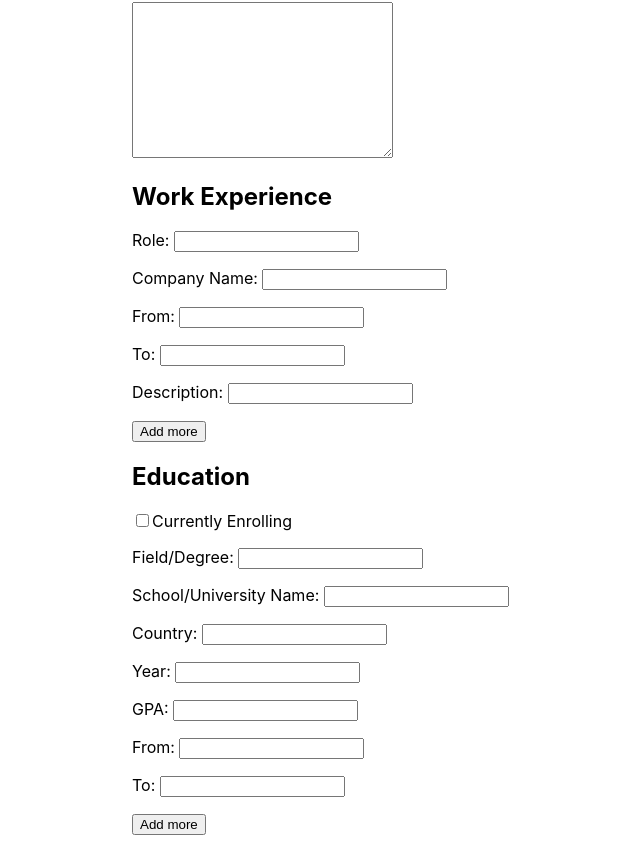
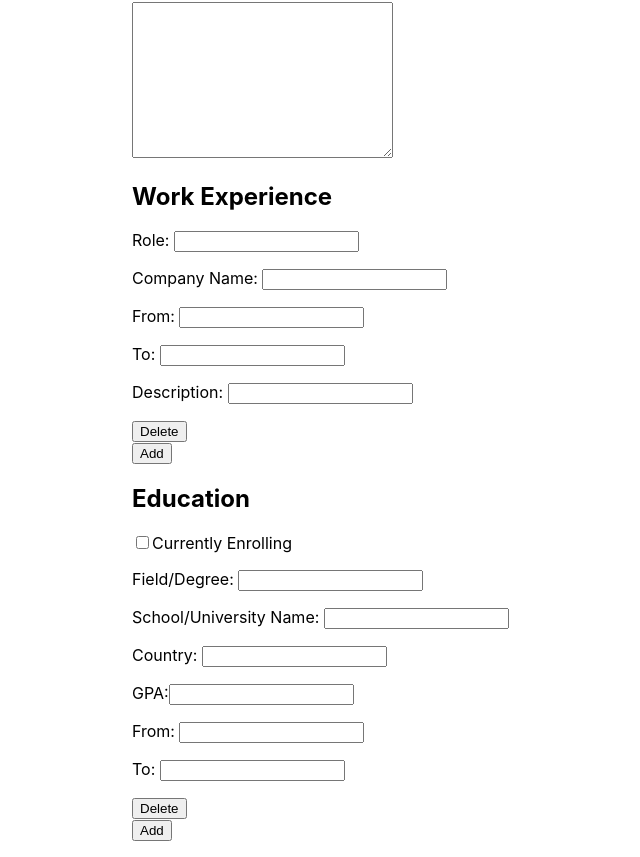
Before and after one commit to faishalirwn/cv-application, a React (Create React App) app: page / in a window 1280 px wide. Shown: the part 432-1289 px from the top of the page, without its empty margins (158-798 px from the left). Built offline with nearby package versions, Linux system fonts and the light colour scheme.

Commit message:
Add state in App as the source of truth of CVInput and CVPaper and Add state handler in CVInput

```diff
--- a/src/App.js
+++ b/src/App.js
@@ -1,7 +1,95 @@
+import { Component } from "react";
 import "./App.css";
 import CVInput from "./components/CVInput";
+import CVPaper from "./components/CVPaper";
 
-function App() {
+class App extends Component {
+  constructor(props) {
+    super(props);
+    this.state = {
+      cvContent: {
+        name: "",
+        address: "",
+        phone: "",
+        email: "",
+        linkedin: "",
+        github: "",
+        summary: "",
+        work: [
+          {
+            role: "",
+            company: "",
+            from: "",
+            to: "",
+            desc: "",
+          },
+        ],
+        education: [
+          {
+            enroll: false,
+            field: "",
+            school: "",
+            country: "",
+            gpa: "",
+            from: "",
+            to: "",
+            year: "",
+          },
+        ],
+      },
+    };
+
+    this.handleValueChange = this.handleValueChange.bind(this);
+    this.handleArrayValueChange = this.handleArrayValueChange.bind(this);
+    this.handleFormAddition = this.handleFormAddition.bind(this);
+    this.handleFormDeletion = this.handleFormDeletion.bind(this);
+  }
+
+  handleValueChange(key, value) {
+    this.setState({
+      cvContent: {
+        ...this.state.cvContent,
+        [key]: value,
+      },
+    });
+    console.log(this.state.cvContent);
+  }
+
+  handleArrayValueChange(section, key, value, index) {
+    let currentSection = this.state.cvContent[section];
+    currentSection[index][key] = value;
+    this.setState({
+      cvContent: {
+        ...this.state.cvContent,
+        [section]: currentSection,
+      },
+    });
+    console.log(this.state.cvContent);
+  }
+
+  handleFormAddition(section) {
+    let currentSection = this.state.cvContent[section];
+    currentSection.push({});
+    this.setState({
+      cvContent: {
+        ...this.state.cvContent,
+        [section]: currentSection,
+      },
+    });
+  }
+
+  handleFormDeletion(section, index) {
+    let currentSection = this.state.cvContent[section];
+    currentSection.splice(index, 1);
+    this.setState({
+      cvContent: {
+        ...this.state.cvContent,
+        [section]: currentSection,
+      },
+    });
+  }
+
+  render() {
     return (
       <>
         <nav>
@@ -10,11 +98,18 @@ function App() {
           <button>Print</button>
         </nav>
         <div className="App">
-        <CVInput />
+          <CVInput
+            onValueChange={this.handleValueChange}
+            onArrayValueChange={this.handleArrayValueChange}
+            onFormAddition={this.handleFormAddition}
+            onFormDeletion={this.handleFormDeletion}
+            cvContent={this.state.cvContent}
+          />
           {/* <CVPaper /> */}
         </div>
       </>
     );
   }
+}
 
 export default App;
--- a/src/components/CVInput.js
+++ b/src/components/CVInput.js
@@ -1,105 +1,326 @@
 import { Component } from "react";
 
 class CVInput extends Component {
+  constructor(props) {
+    super(props);
+    this.handleValueChange = this.handleValueChange.bind(this);
+    this.handleArrayValueChange = this.handleArrayValueChange.bind(this);
+    this.handleFormAddition = this.handleFormAddition.bind(this);
+    this.handleFormDeletion = this.handleFormDeletion.bind(this);
+  }
+
+  handleValueChange(key, e) {
+    this.props.onValueChange(key, e.target.value);
+  }
+
+  handleArrayValueChange(section, key, index, e) {
+    const value =
+      e.target.type === "checkbox" ? e.target.checked : e.target.value;
+    console.log(value);
+    this.props.onArrayValueChange(section, key, value, index);
+  }
+
+  handleFormAddition(section) {
+    this.props.onFormAddition(section);
+  }
+
+  handleFormDeletion(section, index) {
+    this.props.onFormDeletion(section, index);
+  }
+
   render() {
+    const cvContent = this.props.cvContent;
     return (
       <div>
-        <form>
         <section>
           <h2>General Info</h2>
           <p>
             <label htmlFor="name">Name: </label>
-              <input type="text" autoComplete="off" id="name" />
+            <input
+              onChange={this.handleValueChange.bind(this, "name")}
+              value={cvContent.name}
+            />
           </p>
           <p>
             <label htmlFor="address">Address: </label>
-              <input type="text" autoComplete="off" id="address" />
+            <input
+              onChange={this.handleValueChange.bind(this, "address")}
+              value={cvContent.address}
+            />
           </p>
           <p>
             <label htmlFor="phone">Phone Number: </label>
-              <input type="text" autoComplete="off" id="phone" />
+            <input
+              onChange={this.handleValueChange.bind(this, "phone")}
+              value={cvContent.phone}
+            />
           </p>
           <p>
             <label htmlFor="email">Email: </label>
-              <input type="text" autoComplete="off" id="email" />
+            <input
+              onChange={this.handleValueChange.bind(this, "email")}
+              value={cvContent.email}
+            />
           </p>
           <p>
             <label htmlFor="linkedin">Linkedin: </label>
-              <input type="text" autoComplete="off" id="linkedin" />
+            <input
+              onChange={this.handleValueChange.bind(this, "linkedin")}
+              value={cvContent.linkedin}
+            />
           </p>
           <p>
             <label htmlFor="github">Github: </label>
-              <input type="text" autoComplete="off" id="github" />
+            <input
+              onChange={this.handleValueChange.bind(this, "github")}
+              value={cvContent.github}
+            />
           </p>
         </section>
 
         <section>
           <h2>Summary</h2>
-            <textarea name="" id="" cols="30" rows="10"></textarea>
+          <textarea
+            onChange={this.handleValueChange.bind(this, "summary")}
+            value={cvContent.summary}
+            cols="30"
+            rows="10"
+          ></textarea>
         </section>
 
         <section>
           <h2>Work Experience</h2>
+          {cvContent.work.map((form, i) => {
+            return (
+              <div key={i}>
                 <p>
-              <label htmlFor="role_1">Role: </label>
-              <input type="text" autoComplete="off" id="role_1" />
+                  <label htmlFor={`role_${i}`}>Role: </label>
+                  <input
+                    onChange={this.handleArrayValueChange.bind(
+                      this,
+                      "work",
+                      "role",
+                      i
+                    )}
+                    type="text"
+                    autoComplete="off"
+                    id={`role_${i}`}
+                    value={cvContent.work[i].role}
+                  />
                 </p>
                 <p>
-              <label htmlFor="company_1">Company Name: </label>
-              <input type="text" autoComplete="off" id="company_1" />
+                  <label htmlFor={`company_${i}`}>Company Name: </label>
+                  <input
+                    onChange={this.handleArrayValueChange.bind(
+                      this,
+                      "work",
+                      "company",
+                      i
+                    )}
+                    type="text"
+                    autoComplete="off"
+                    id={`company_${i}`}
+                    value={cvContent.work[i].company}
+                  />
                 </p>
                 <p>
-              <label htmlFor="work_from_1">From: </label>
-              <input type="text" autoComplete="off" id="work_from_1" />
+                  <label htmlFor={`work_from_${i}`}>From: </label>
+                  <input
+                    onChange={this.handleArrayValueChange.bind(
+                      this,
+                      "work",
+                      "from",
+                      i
+                    )}
+                    type="text"
+                    autoComplete="off"
+                    id={`work_from_${i}`}
+                    value={cvContent.work[i].from}
+                  />
                 </p>
                 <p>
-              <label htmlFor="work_to_1">To: </label>
-              <input type="text" autoComplete="off" id="work_to_1" />
+                  <label htmlFor={`work_to_${i}`}>To: </label>
+                  <input
+                    onChange={this.handleArrayValueChange.bind(
+                      this,
+                      "work",
+                      "to",
+                      i
+                    )}
+                    type="text"
+                    autoComplete="off"
+                    id={`work_to_${i}`}
+                    value={cvContent.work[i].to}
+                  />
                 </p>
                 <p>
-              <label htmlFor="desc_1">Description: </label>
-              <input type="text" autoComplete="off" id="desc_1" />
+                  <label htmlFor={`desc_${i}`}>Description: </label>
+                  <input
+                    onChange={this.handleArrayValueChange.bind(
+                      this,
+                      "work",
+                      "desc",
+                      i
+                    )}
+                    type="text"
+                    autoComplete="off"
+                    id={`desc_${i}`}
+                    value={cvContent.work[i].desc}
+                  />
                 </p>
-            <button>Add more</button>
+                <button onClick={this.handleFormDeletion.bind(this, "work", i)}>
+                  Delete
+                </button>
+              </div>
+            );
+          })}
+          <button onClick={this.handleFormAddition.bind(this, "work")}>
+            Add
+          </button>
         </section>
 
         <section>
           <h2>Education</h2>
+          {cvContent.education.map((form, i) => {
+            return (
+              <div key={i}>
                 <p>
-              <input type="checkbox" id="enroll_1" />
-              <label htmlFor="enroll_1">Currently Enrolling</label>
+                  <input
+                    onChange={this.handleArrayValueChange.bind(
+                      this,
+                      "education",
+                      "enroll",
+                      i
+                    )}
+                    type="checkbox"
+                    id={`enroll_${i}`}
+                    value={cvContent.education[i].enroll}
+                  />
+                  <label htmlFor={`enroll_${i}`}>Currently Enrolling</label>
                 </p>
                 <p>
-              <label htmlFor="field_1">Field/Degree: </label>
-              <input type="text" autoComplete="off" id="field_1" />
+                  <label htmlFor={`field_${i}`}>Field/Degree: </label>
+                  <input
+                    onChange={this.handleArrayValueChange.bind(
+                      this,
+                      "education",
+                      "field",
+                      i
+                    )}
+                    type="text"
+                    autoComplete="off"
+                    id={`field_${i}`}
+                    value={cvContent.education[i].field}
+                  />
                 </p>
                 <p>
-              <label htmlFor="school_1">School/University Name: </label>
-              <input type="text" autoComplete="off" id="school_1" />
+                  <label htmlFor={`school_${i}`}>
+                    School/University Name:{" "}
+                  </label>
+                  <input
+                    onChange={this.handleArrayValueChange.bind(
+                      this,
+                      "education",
+                      "school",
+                      i
+                    )}
+                    type="text"
+                    autoComplete="off"
+                    id={`school_${i}`}
+                    value={cvContent.education[i].school}
+                  />
                 </p>
                 <p>
-              <label htmlFor="country_1">Country: </label>
-              <input type="text" autoComplete="off" id="country_1" />
+                  <label htmlFor={`country_${i}`}>Country: </label>
+                  <input
+                    onChange={this.handleArrayValueChange.bind(
+                      this,
+                      "education",
+                      "country",
+                      i
+                    )}
+                    type="text"
+                    autoComplete="off"
+                    id={`country_${i}`}
+                    value={cvContent.education[i].country}
+                  />
+                </p>
+                {cvContent.education[i].enroll && (
+                  <p>
+                    <label htmlFor={`year_${i}`}>Year: </label>
+                    <input
+                      onChange={this.handleArrayValueChange.bind(
+                        this,
+                        "education",
+                        "year",
+                        i
+                      )}
+                      type="text"
+                      autoComplete="off"
+                      id={`year_${i}`}
+                      value={cvContent.education[i].year}
+                    />
+                  </p>
+                )}
+                <p>
+                  <label htmlFor={`gpa_${i}`}>
+                    {cvContent.education[i].enroll ? "Current" : ""} GPA:
+                  </label>
+                  <input
+                    onChange={this.handleArrayValueChange.bind(
+                      this,
+                      "education",
+                      "gpa",
+                      i
+                    )}
+                    type="text"
+                    autoComplete="off"
+                    id={`gpa_${i}`}
+                    value={cvContent.education[i].gpa}
+                  />
                 </p>
                 <p>
-              <label htmlFor="year_1">Year: </label>
-              <input type="text" autoComplete="off" id="year_1" />
+                  <label htmlFor={`education_from_${i}`}>From: </label>
+                  <input
+                    onChange={this.handleArrayValueChange.bind(
+                      this,
+                      "education",
+                      "from",
+                      i
+                    )}
+                    type="text"
+                    autoComplete="off"
+                    id={`education_from_${i}`}
+                    value={cvContent.education[i].from}
+                  />
                 </p>
                 <p>
-              <label htmlFor="gpa_1">GPA: </label>
-              <input type="text" autoComplete="off" id="gpa_1" />
+                  <label htmlFor={`education_to_${i}`}>To: </label>
+                  <input
+                    onChange={this.handleArrayValueChange.bind(
+                      this,
+                      "education",
+                      "to",
+                      i
+                    )}
+                    type="text"
+                    autoComplete="off"
+                    id={`education_to_${i}`}
+                    value={cvContent.education[i].to}
+                  />
                 </p>
-            <p>
-              <label htmlFor="education_from_1">From: </label>
-              <input type="text" autoComplete="off" id="education_from_1" />
-            </p>
-            <p>
-              <label htmlFor="education_to_1">To: </label>
-              <input type="text" autoComplete="off" id="education_to_1" />
-            </p>
-            <button>Add more</button>
+                <button
+                  onClick={this.handleFormDeletion.bind(this, "education", i)}
+                >
+                  Delete
+                </button>
+              </div>
+            );
+          })}
+          <button onClick={this.handleFormAddition.bind(this, "education")}>
+            Add
+          </button>
         </section>
-        </form>
       </div>
     );
   }
```
Also changed, not shown: src/components/CVPaper.js (+8 -8 lines). Lines whose indentation alone changed are shown as unchanged.
